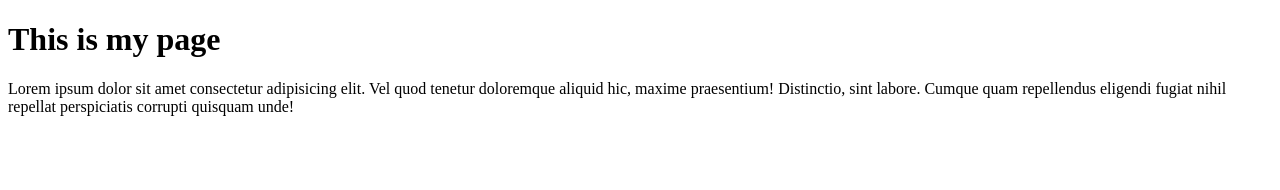
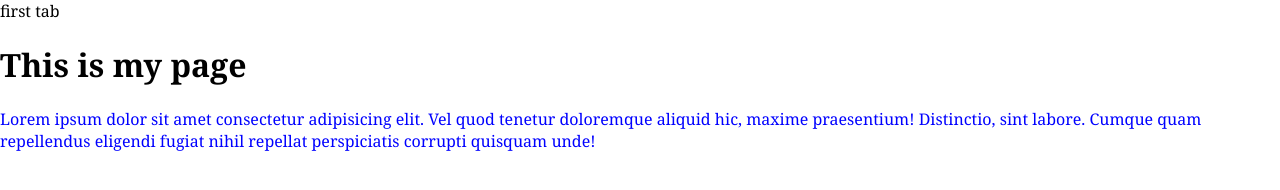
Before and after one commit to Bnahian/Demo-commits, a plain HTML site: page index.html in a window 1280 px wide. Drawn offline with Linux system fonts and the light colour scheme.

Commit message:
added asstes

```diff
--- /dev/null
+++ b/assets/style.css
@@ -0,0 +1,9 @@
+body {
+    margin: auto 0;
+    font-family: georgia, times new roman, serif;
+    font-size: 1rem;
+}
+
+p {
+    color: blue;
+}
--- a/index.html
+++ b/index.html
@@ -4,6 +4,7 @@
     <meta charset="UTF-8">
     <meta http-equiv="X-UA-Compatible" content="IE=edge">
     <meta name="viewport" content="width=device-width, initial-scale=1.0">
+    <link rel="stylesheet" href="./assets/style.css"
     <title>first tab</title>
 </head>
 <body>
```
